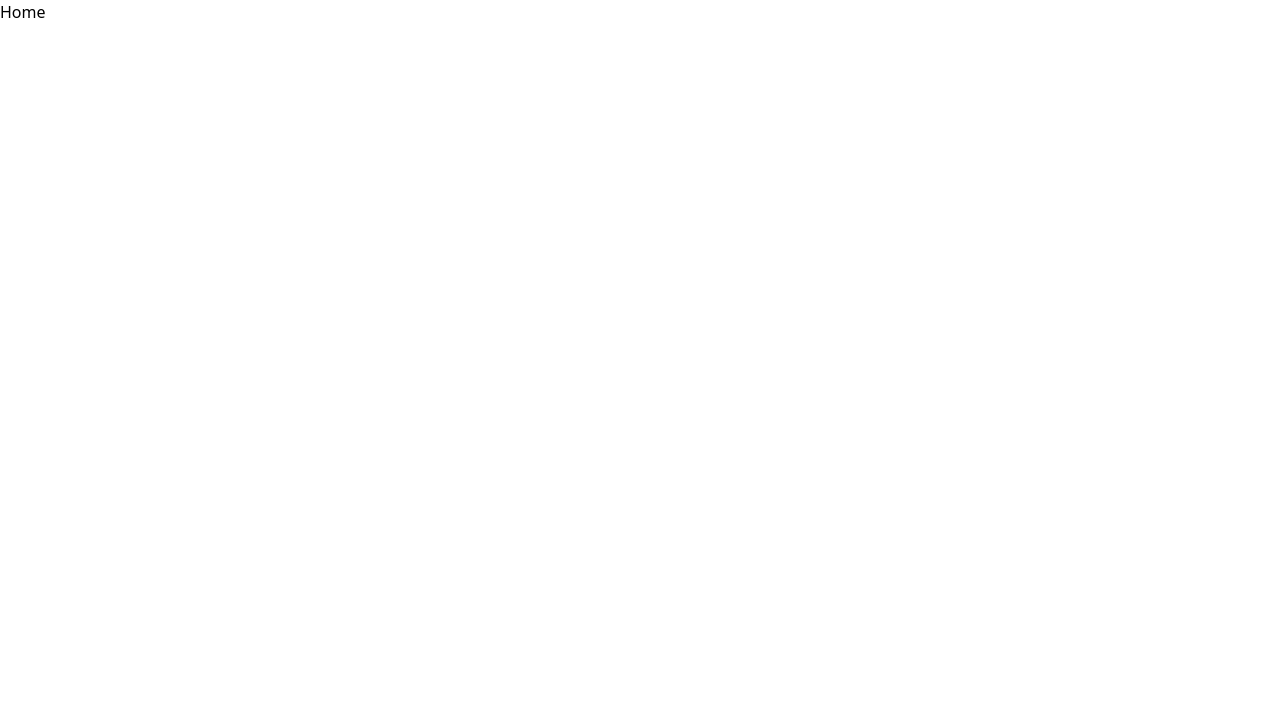
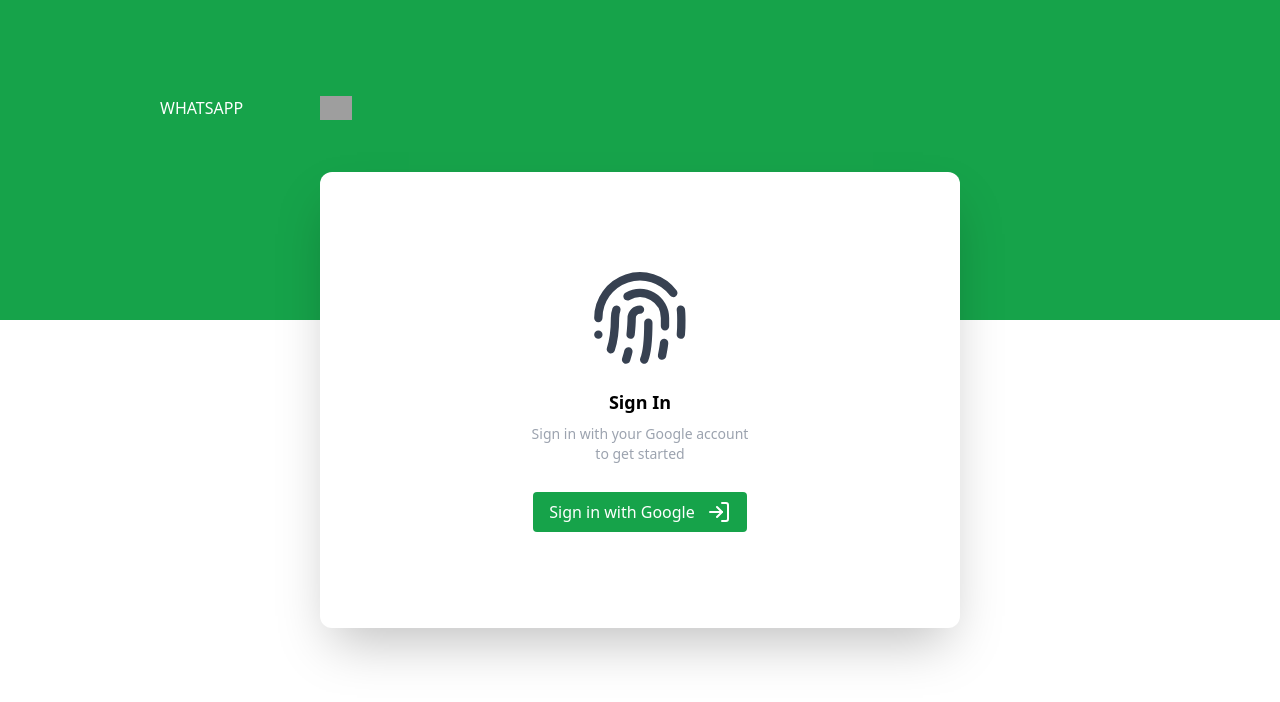
Before and after one commit to Avibglore1/chatapp, a React (Vite) app: page /login in a window 1280 px wide. Shown: the top 702 px of the page. Built offline with nearby package versions, Linux system fonts and the light colour scheme; grey boxes are pictures that could not be loaded; the HTML template or start-up script is replaced by a standard one.

Commit message:
google auth,signinwithpopup,signout implemented via firebase api key

```diff
--- /dev/null
+++ b/firebase.js
@@ -0,0 +1,20 @@
+// Import the functions you need from the SDKs you need
+import { initializeApp } from "firebase/app";
+import {getAuth} from 'firebase/auth';
+// TODO: Add SDKs for Firebase products that you want to use
+// https://firebase.google.com/docs/web/setup#available-libraries
+
+// Your web app's Firebase configuration
+const firebaseConfig = {
+  apiKey: "AIzaSyC96HPMvSsVR1sx2rH0MpzSBYFiYDKXDJ4",
+  authDomain: "chatapp-df689.firebaseapp.com",
+  projectId: "chatapp-df689",
+  storageBucket: "chatapp-df689.firebasestorage.app",
+  messagingSenderId: "1059566033754",
+  appId: "1:1059566033754:web:e3a6ed7bdf231e6fdd7163"
+};
+
+// Initialize Firebase
+const app = initializeApp(firebaseConfig);
+const auth = getAuth(app);
+export {auth}
--- a/src/App.jsx
+++ b/src/App.jsx
@@ -4,15 +4,21 @@ import Login from './Components/Login'
 import Home from './Components/Home'
 import Chat from './Components/Chat'
 import PageNotFound from './Components/PageNotFound'
+import { useState } from 'react'
+import Protectedroute from './Components/Protectedroute'
 
 function App() {
+  const [isLoggedIn,setIsLoggedIn] = useState(false);
   return (
     <>
-
       <Routes>
-        <Route path='/' element={<Login />}/>
-        <Route path='/login' element={<Home />}/>
-        <Route path='/chat/:chatid' element={<Chat />}/>
+        <Route path='/login' element={<Login setIsLoggedIn={setIsLoggedIn} />}/>
+        <Route path='/' element={<Protectedroute isLoggedIn={isLoggedIn} setIsLoggedIn={setIsLoggedIn} >
+          <Home setIsLoggedIn={setIsLoggedIn}></Home>
+        </Protectedroute>}/>
+        <Route path='/chat/:chatid' element={<Protectedroute isLoggedIn={isLoggedIn} setIsLoggedIn={isLoggedIn}>
+          <Chat isLoggedIn={isLoggedIn}></Chat>
+        </Protectedroute>}/>
         <Route path='*' element={<PageNotFound />}/>
       </Routes>
     </>
--- a/src/Components/Home.jsx
+++ b/src/Components/Home.jsx
@@ -1,8 +1,23 @@
+import { auth } from '../../firebase';
+import { signOut } from 'firebase/auth';
 import React from 'react'
+import { Navigate, useNavigate } from 'react-router-dom'
 
-function Home() {
+function Home(props) {
+  const navigate = useNavigate();
+  const {setIsLoggedIn} = props;
+  const logout = async() =>{
+    await signOut(auth);
+    console.log('logout');
+    setIsLoggedIn(false);
+    navigate('/login');
+  }
   return (
-    <div>Home</div>
+    <>
+      <div>Home</div>
+      <button onClick={logout} className='rounded-lg bg-slate-200 px-3 py-2'>Logout</button>
+    </>
+
   )
 }
 
--- a/src/Components/Login.jsx
+++ b/src/Components/Login.jsx
@@ -1,7 +1,18 @@
 import React from 'react'
 import { Fingerprint,LogIn  } from 'lucide-react';
+import { useNavigate } from 'react-router-dom';
+import { auth } from '../../firebase';
+import { GoogleAuthProvider,signInWithPopup } from 'firebase/auth';
 
-function Login() {
+function Login(props) {
+  const navigate = useNavigate();
+  const {setIsLoggedIn} = props;
+  const login = async() =>{
+    await signInWithPopup(auth, new GoogleAuthProvider);
+    console.log('login');
+    setIsLoggedIn(true);
+    navigate('/')
+  }
   return (
     <>
     <div className='relative bg-green-600 flex h-[40vh] items-center'>
@@ -20,7 +31,7 @@ function Login() {
           <p className="text-center text-gray-400 text-sm mt-2">
             Sign in with your Google account <br /> to get started
            </p>
-          <button className="mt-7 px-4 py-2 bg-green-600 text-white rounded flex items-center gap-3">
+          <button onClick={login} className="mt-7 px-4 py-2 bg-green-600 text-white rounded flex items-center gap-3">
             Sign in with Google <LogIn />
           </button>
       </div>
--- /dev/null
+++ b/src/Components/Protectedroute.jsx
@@ -0,0 +1,18 @@
+import React from 'react'
+import Login from './Login'
+import Home from './Home'
+import { Navigate, useNavigate } from 'react-router-dom'
+
+
+function Protectedroute(props) {
+
+    const {isLoggedIn, children } = props
+        if (isLoggedIn){
+     return children
+    }else{
+      return  <Navigate to='/login' />
+    }
+
+}
+
+export default Protectedroute
```
